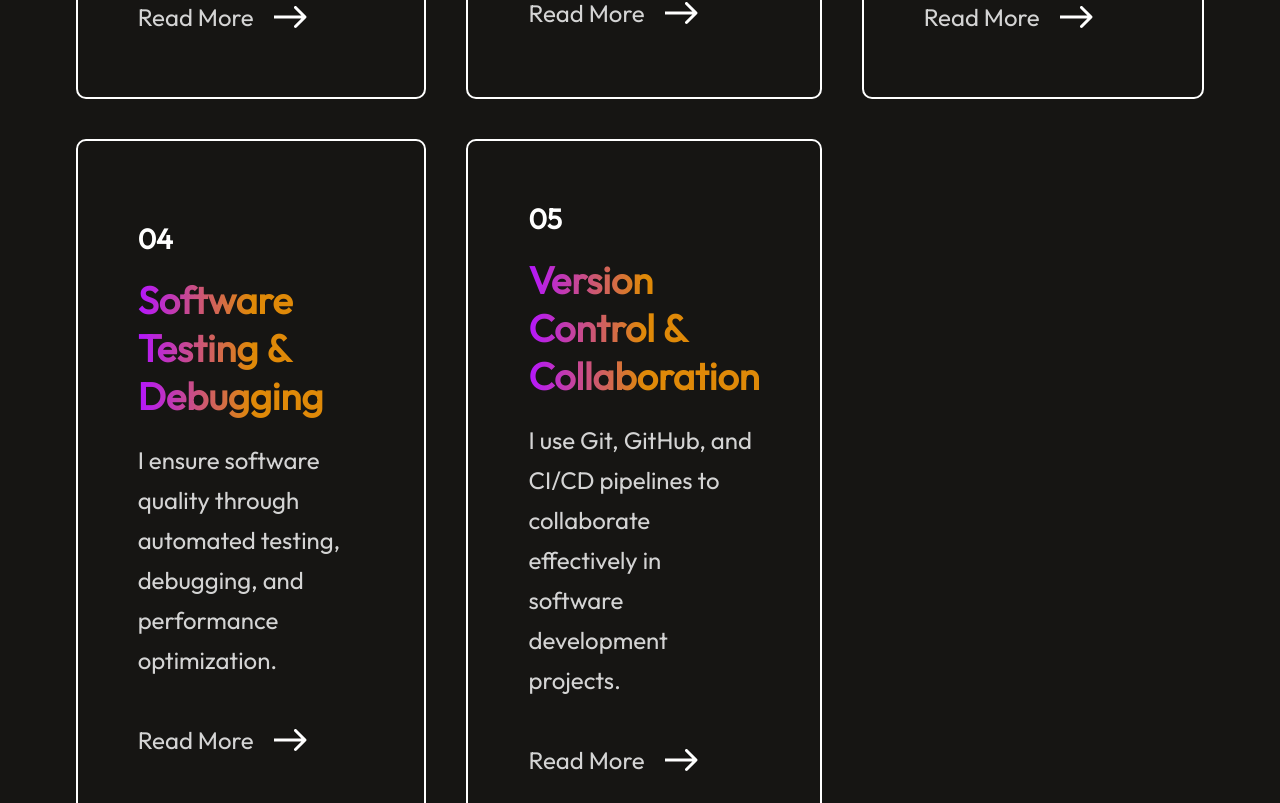
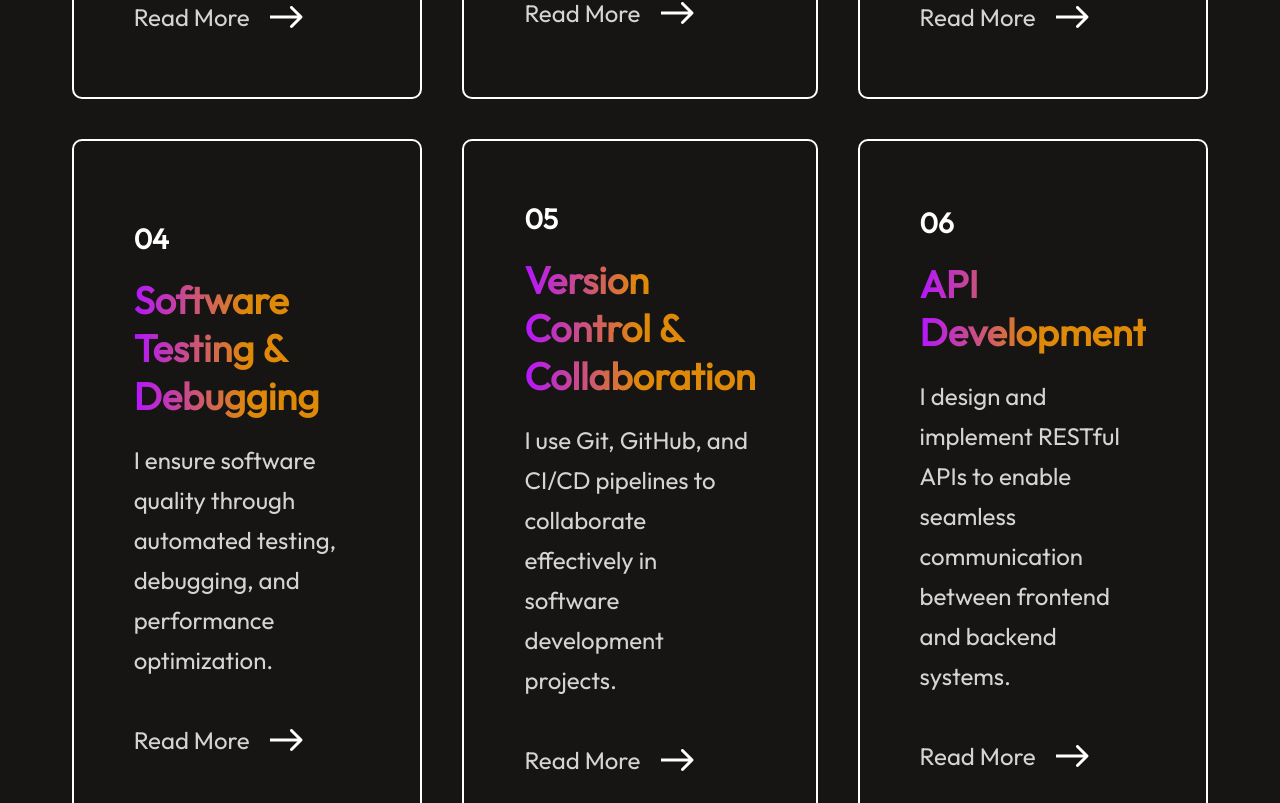
Before and after one commit to KipletingEdwin/kipleting-edwin-portfolio, a React (Vite) app: page / in a window 1280 px wide. Shown: the part 3517-4320 px from the top of the page. Built offline with nearby package versions, Linux system fonts and the light colour scheme.

Commit message:
add a new service to my services

```diff
--- a/src/assets/services_data.js
+++ b/src/assets/services_data.js
@@ -23,6 +23,11 @@ const Services_Data = [
         s_no:"05",
         s_name:"Version Control & Collaboration",
         s_desc:"I use Git, GitHub, and CI/CD pipelines to collaborate effectively in software development projects."
+    },
+    {
+        s_no:"06",
+        s_name:"API Development",
+        s_desc:"I design and implement RESTful APIs to enable seamless communication between frontend and backend systems."
     }
 ]
 
```
